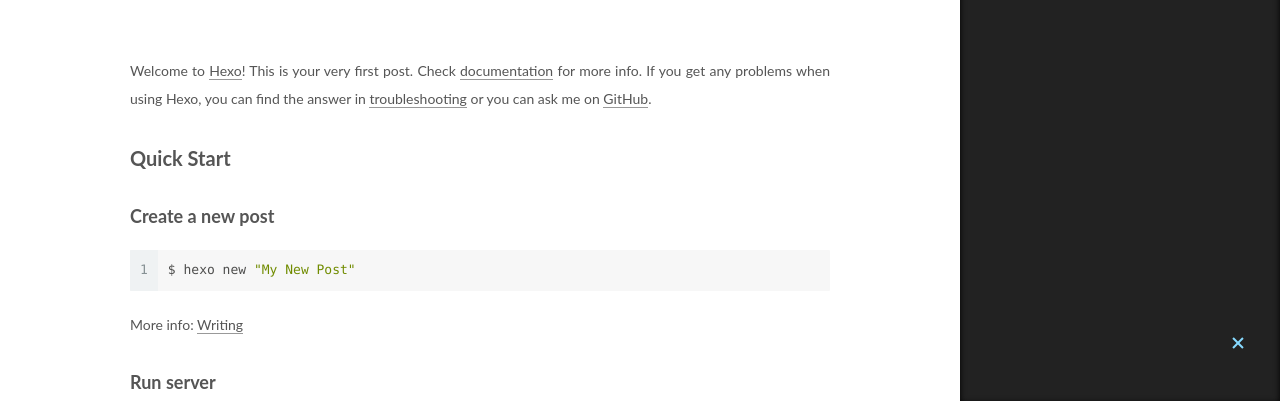
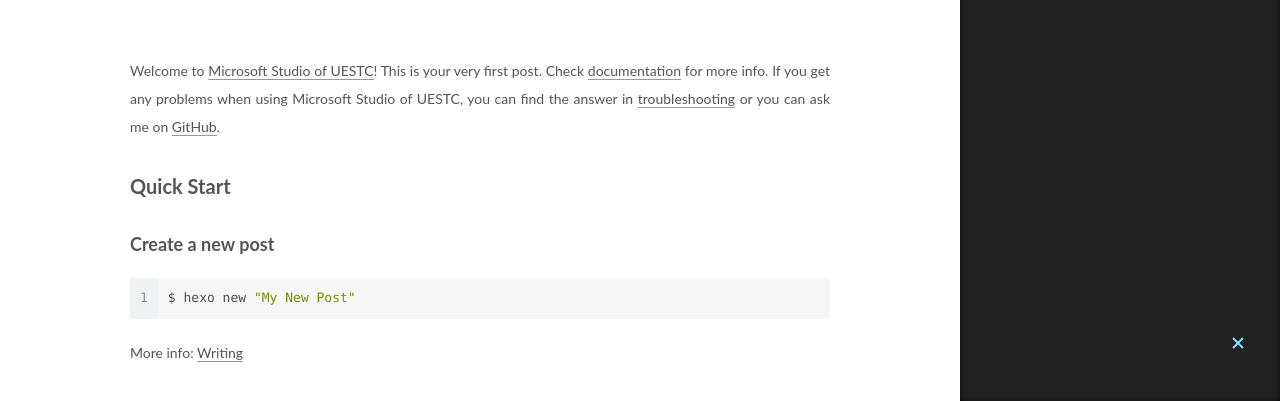
Before and after one commit to HanJiaxing521/HanJiaxing521.github.io, a plain HTML site: page 2018/11/18/hello-world/index.html in a window 1280 px wide. Shown: the part 399-800 px from the top of the page. Drawn offline with Linux system fonts and the light colour scheme.

Commit message:
Site updated: 2018-11-20 16:11:12

```diff
--- a/2018/11/18/hello-world/index.html
+++ b/2018/11/18/hello-world/index.html
@@ -79,17 +79,17 @@
 
 
 
-<meta name="description" content="Welcome to Hexo! This is your very first post. Check documentation for more info. If you get any problems when using Hexo, you can find the answer in troubleshooting or you can ask me on GitHub. Quick">
+<meta name="description" content="Welcome to Microsoft Studio of UESTC! This is your very first post. Check documentation for more info. If you get any problems when using Microsoft Studio of UESTC, you can find the answer in troubles">
 <meta property="og:type" content="article">
 <meta property="og:title" content="Hello World">
 <meta property="og:url" content="https://hanjiaxing521.github.io/2018/11/18/hello-world/index.html">
 <meta property="og:site_name" content="Microsoft Studio of UESTC">
-<meta property="og:description" content="Welcome to Hexo! This is your very first post. Check documentation for more info. If you get any problems when using Hexo, you can find the answer in troubleshooting or you can ask me on GitHub. Quick">
+<meta property="og:description" content="Welcome to Microsoft Studio of UESTC! This is your very first post. Check documentation for more info. If you get any problems when using Microsoft Studio of UESTC, you can find the answer in troubles">
 <meta property="og:locale" content="zh-Hans">
-<meta property="og:updated_time" content="2018-11-17T16:22:56.558Z">
+<meta property="og:updated_time" content="2018-11-20T08:10:57.892Z">
 <meta name="twitter:card" content="summary">
 <meta name="twitter:title" content="Hello World">
-<meta name="twitter:description" content="Welcome to Hexo! This is your very first post. Check documentation for more info. If you get any problems when using Hexo, you can find the answer in troubleshooting or you can ask me on GitHub. Quick">
+<meta name="twitter:description" content="Welcome to Microsoft Studio of UESTC! This is your very first post. Check documentation for more info. If you get any problems when using Microsoft Studio of UESTC, you can find the answer in troubles">
 
 
 
@@ -299,7 +299,7 @@
 
 
 
-        <p>Welcome to <a href="https://hexo.io/" target="_blank" rel="noopener">Hexo</a>! This is your very first post. Check <a href="https://hexo.io/docs/" target="_blank" rel="noopener">documentation</a> for more info. If you get any problems when using Hexo, you can find the answer in <a href="https://hexo.io/docs/troubleshooting.html" target="_blank" rel="noopener">troubleshooting</a> or you can ask me on <a href="https://github.com/hexojs/hexo/issues" target="_blank" rel="noopener">GitHub</a>.</p>
+        <p>Welcome to <a href="https://hexo.io/" target="_blank" rel="noopener">Microsoft Studio of UESTC</a>! This is your very first post. Check <a href="https://hexo.io/docs/" target="_blank" rel="noopener">documentation</a> for more info. If you get any problems when using Microsoft Studio of UESTC, you can find the answer in <a href="https://hexo.io/docs/troubleshooting.html" target="_blank" rel="noopener">troubleshooting</a> or you can ask me on <a href="https://github.com/hexojs/hexo/issues" target="_blank" rel="noopener">GitHub</a>.</p>
 <h2 id="Quick-Start"><a href="#Quick-Start" class="headerlink" title="Quick Start"></a>Quick Start</h2><h3 id="Create-a-new-post"><a href="#Create-a-new-post" class="headerlink" title="Create a new post"></a>Create a new post</h3><figure class="highlight bash"><table><tr><td class="gutter"><pre><span class="line">1</span><br></pre></td><td class="code"><pre><span class="line">$ hexo new <span class="string">"My New Post"</span></span><br></pre></td></tr></table></figure>
 <p>More info: <a href="https://hexo.io/docs/writing.html" target="_blank" rel="noopener">Writing</a></p>
 <h3 id="Run-server"><a href="#Run-server" class="headerlink" title="Run server"></a>Run server</h3><figure class="highlight bash"><table><tr><td class="gutter"><pre><span class="line">1</span><br></pre></td><td class="code"><pre><span class="line">$ hexo server</span><br></pre></td></tr></table></figure>
```
Also changed, not shown: index.html (+1 -1 lines).
